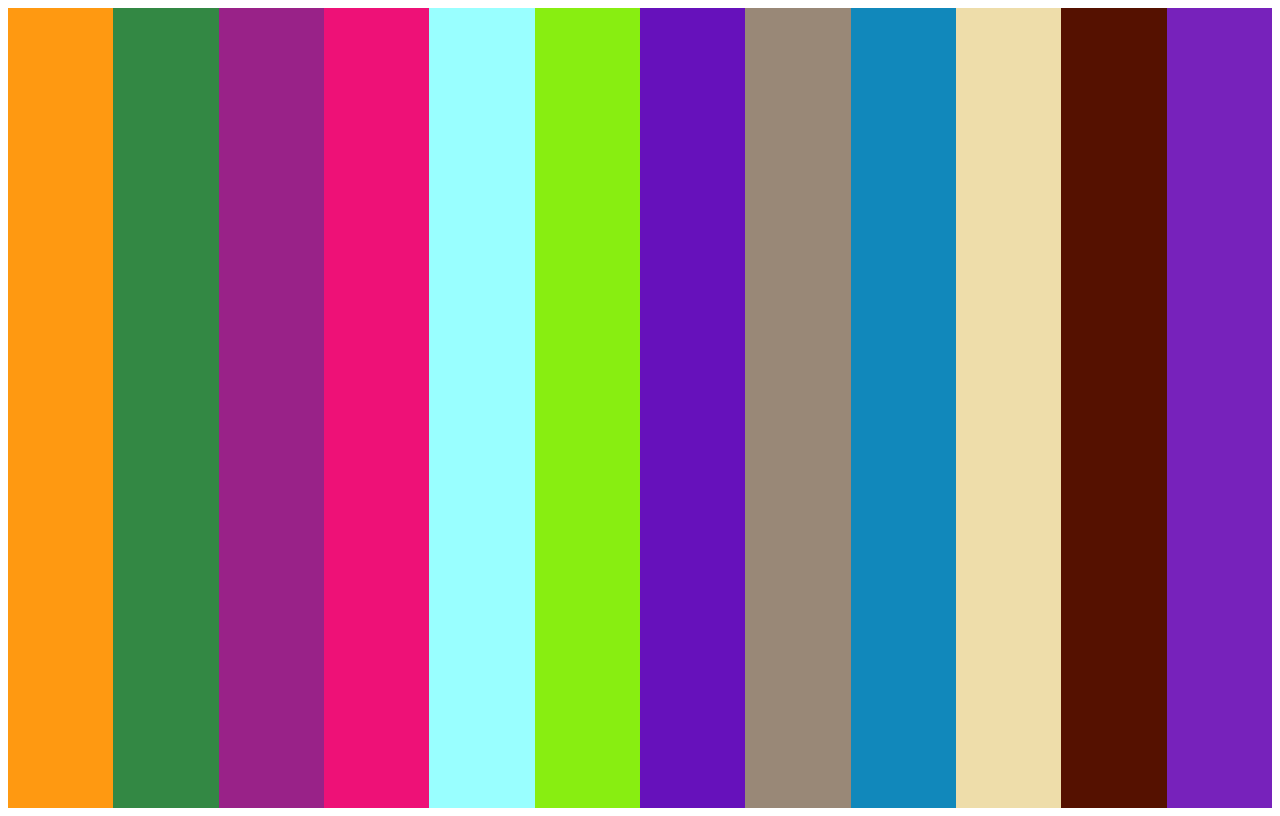
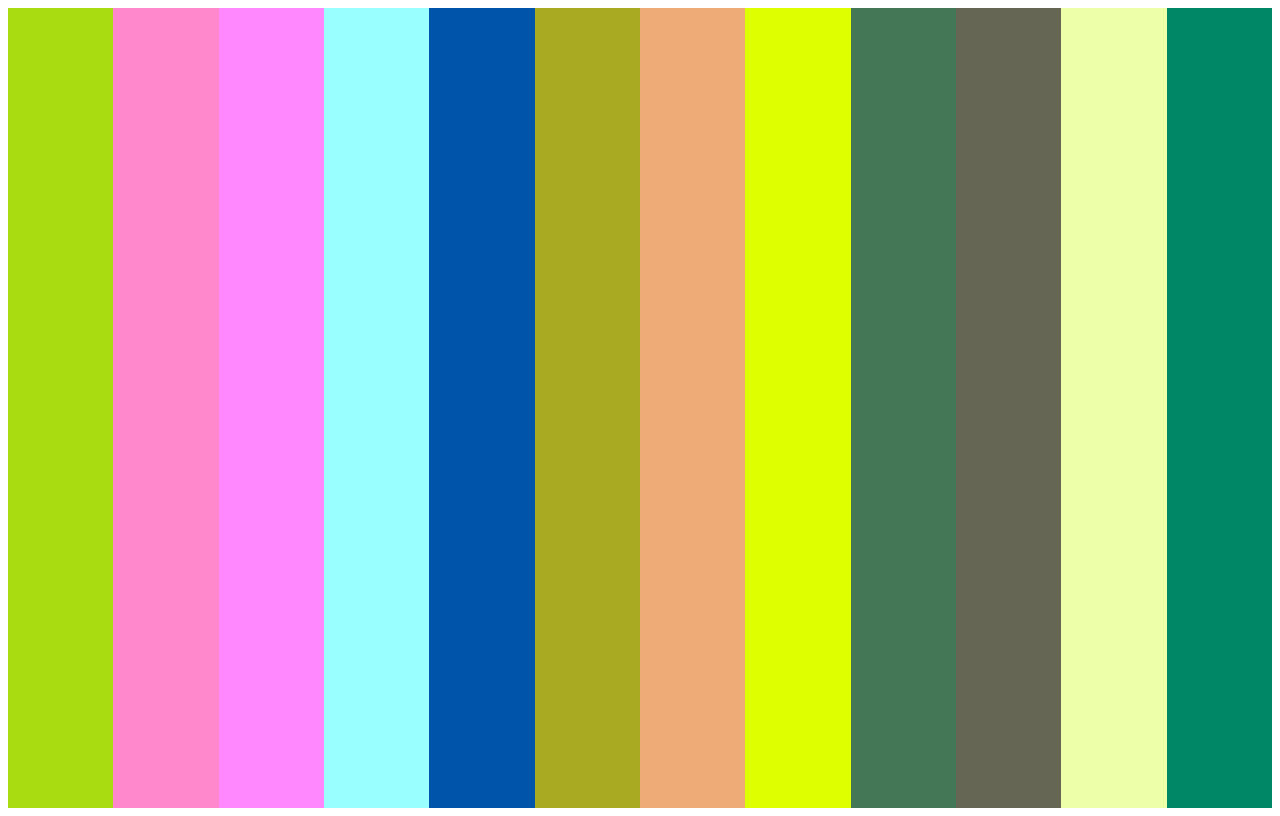
Before and after one commit to stefaniazocco/esercizi, a plain HTML site: page SASS/random-hex-generator/index.html in a window 1280 px wide. Drawn offline with Linux system fonts and the light colour scheme.

Commit message:
update colors

```diff
--- a/SASS/random-hex-generator/style.css
+++ b/SASS/random-hex-generator/style.css
@@ -12,40 +12,40 @@ section div {
   width: 10%;
 }
 section div:nth-child(0n+1) {
-  background-color: #FF9911;
+  background-color: #AADD11;
 }
 section div:nth-child(0n+2) {
-  background-color: #338844;
+  background-color: #FF88CC;
 }
 section div:nth-child(0n+3) {
-  background-color: #992288;
+  background-color: #FF88FF;
 }
 section div:nth-child(0n+4) {
-  background-color: #EE1177;
+  background-color: #99FFFF;
 }
 section div:nth-child(0n+5) {
-  background-color: #99FFFF;
+  background-color: #0055AA;
 }
 section div:nth-child(0n+6) {
-  background-color: #88EE11;
+  background-color: #AAAA22;
 }
 section div:nth-child(0n+7) {
-  background-color: #6611BB;
+  background-color: #EEAA77;
 }
 section div:nth-child(0n+8) {
-  background-color: #998877;
+  background-color: #DDFF00;
 }
 section div:nth-child(0n+9) {
-  background-color: #1188BB;
+  background-color: #447755;
 }
 section div:nth-child(0n+10) {
-  background-color: #EEDDAA;
+  background-color: #666655;
 }
 section div:nth-child(0n+11) {
-  background-color: #551100;
+  background-color: #EEFFAA;
 }
 section div:nth-child(0n+12) {
-  background-color: #7722BB;
+  background-color: #008866;
 }
 
 /*# sourceMappingURL=style.css.map */
```
